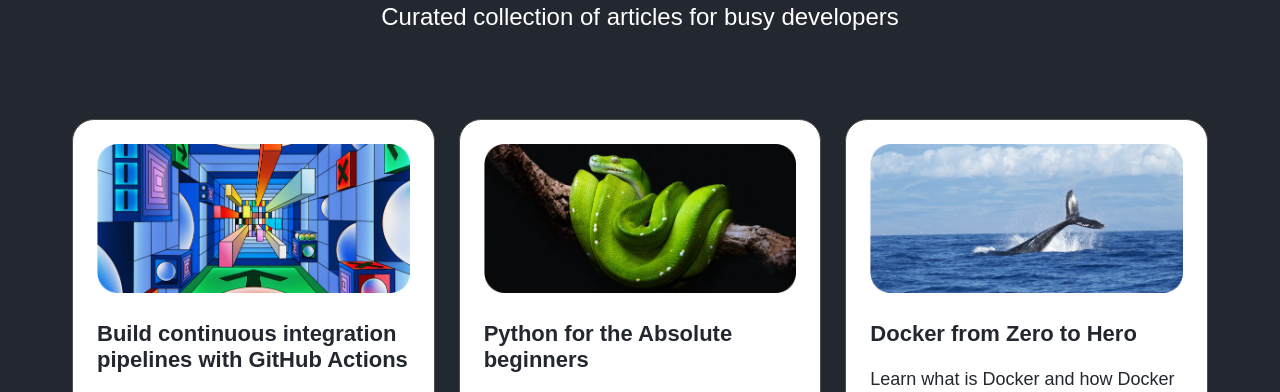
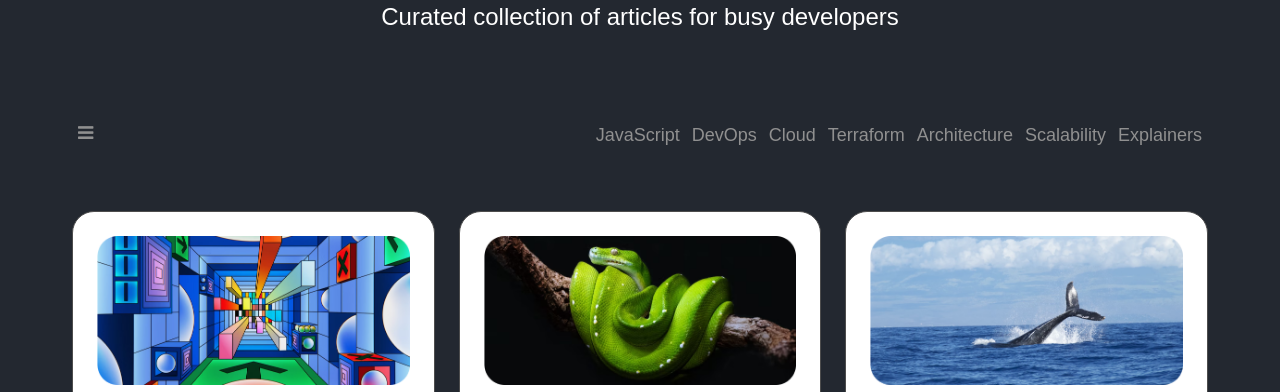
Before and after one commit to ermirasekiraqa/roadmap.sh-fullstack-static-webpages-checkpoint, a plain HTML site: page index.html in a window 1280 px wide. Shown: the part 371-763 px from the top of the page. Drawn offline with Linux system fonts and the light colour scheme.

Commit message:
created categories and display button section

```diff
--- a/index.html
+++ b/index.html
@@ -19,7 +19,7 @@
       </div>
       <nav class="navbar">
         <button class="navbar-dropdown-button">
-          <i class="fa fa-caret-down"></i>
+          <i class="fa fa-bars"></i>
         </button>
         <div class="dropdown-items">
           <a href="#" class="dropdown-item">Categories</a>
@@ -36,12 +36,19 @@
           Curated collection of articles for busy developers
         </p>
       </section>
+      <section class="select-display-and-categories">
+        <!-- grid display button -->
+        <button class="bars-display-button"><i class="fa fa-bars"></i></button>
+        <div class="categories">
+          <!-- Categories are rendered from js -->
+        </div>
+      </section>
       <section class="articles">
         <!-- Articles are rendered from js -->
       </section>
-      <div class="pagination">
+      <section class="pagination">
         <!-- Pagination buttons are rendered from js -->
-      </div>
+      </section>
     </main>
     <footer class="footer">
       <div class="logo-author-wrapper">
--- a/js/data.js
+++ b/js/data.js
@@ -99,4 +99,14 @@ const articles = [
   },
 ];
 
-export default articles;
+const categories = [
+  "JavaScript",
+  "DevOps",
+  "Cloud",
+  "Terraform",
+  "Architecture",
+  "Scalability",
+  "Explainers",
+];
+
+export { articles, categories };
--- a/js/main.js
+++ b/js/main.js
@@ -1,4 +1,5 @@
-import articles from "./data.js";
+import { articles } from "./data.js";
+import { categories } from "./data.js";
 
 let currentPageNumber = 1;
 const numberOfArticlesPerPage = 6;
@@ -92,11 +93,35 @@ function clickPageNumberButton(event) {
   }
 }
 
+function renderCategories() {
+  const categoriesSection = document.querySelector(".categories");
+  categories.forEach((category) => {
+    const categoryBtn = document.createElement("button");
+    categoryBtn.className = "category-button";
+    categoryBtn.textContent = category;
+    categoriesSection.appendChild(categoryBtn);
+  });
+}
+
+function clickBarsDisplayButton(event) {
+  const barsDisplayButton = event.target;
+  const articlesSection = document.querySelector(".articles");
+  articlesSection.style.display = "block";
+}
+
 function main() {
   // Add event listener to dropdown button
   document
     .querySelector(".navbar-dropdown-button")
     .addEventListener("click", clickDropdownMenuButton);
+
+  // Add event listener to bars display button
+  document
+    .querySelector(".bars-display-button")
+    .addEventListener("click", clickBarsDisplayButton);
+
+  // Render categories
+  renderCategories();
 
   // Render articles
   renderArticles();
--- a/main.css
+++ b/main.css
@@ -1,6 +1,7 @@
 :root {
   --dark-grey: #232830;
   --fuscous-grey: #4d4d4d;
+  --light-grey: #909090;
   --salmon-pink: #ff7575;
   --celestial-blue: #4699e0;
 }
@@ -83,6 +84,26 @@ body {
   font-style: italic;
   margin-block-start: 0;
   margin-block-end: 0;
+}
+
+/* Categories */
+.select-display-and-categories {
+  display: flex;
+  justify-content: space-between;
+  padding: 32px 64px;
+}
+
+.select-display-and-categories button {
+  background-color: var(--dark-grey);
+  color: var(--light-grey);
+  border: none;
+  font-size: 18px;
+  transition: color 0.5s ease-in-out;
+}
+
+.select-display-and-categories button:hover {
+  cursor: pointer;
+  color: var(--salmon-pink);
 }
 
 /* Articles */
```
